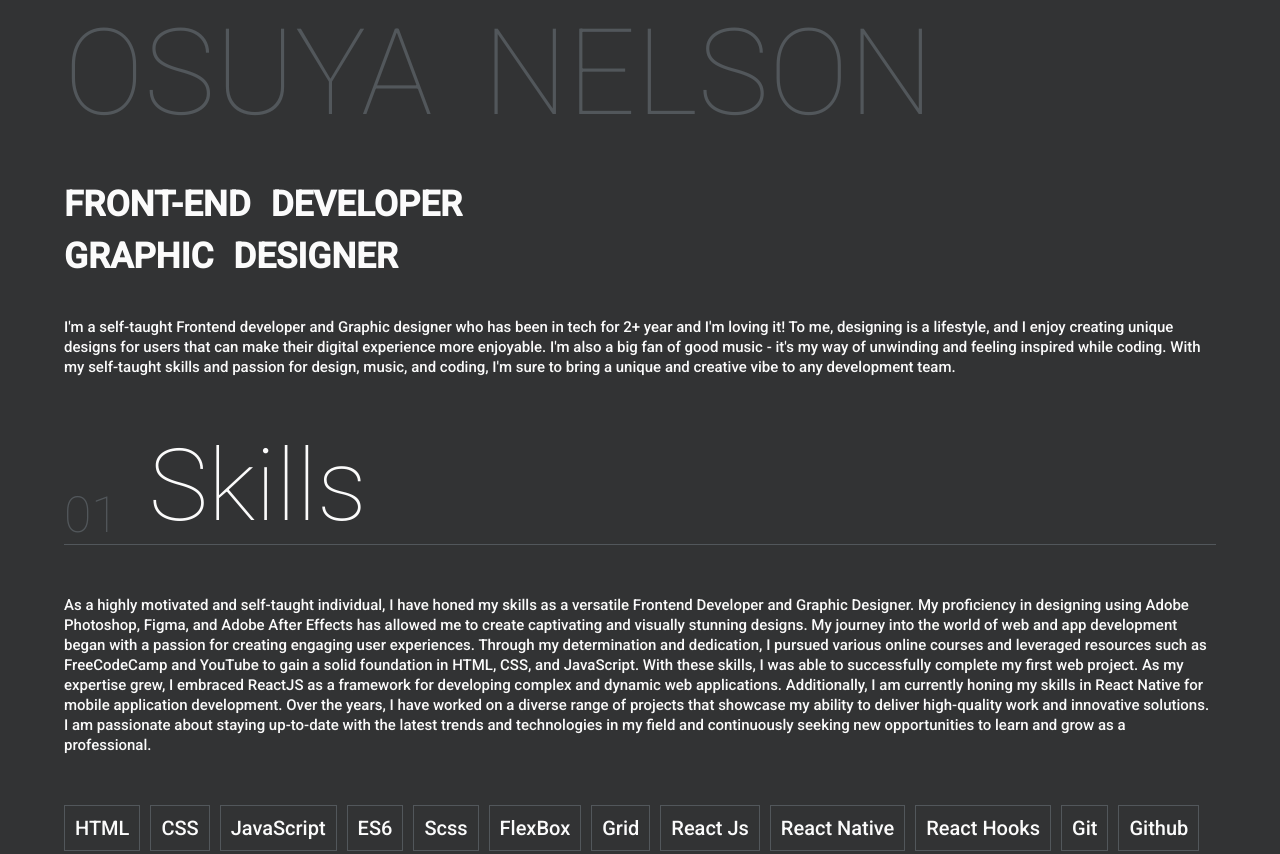
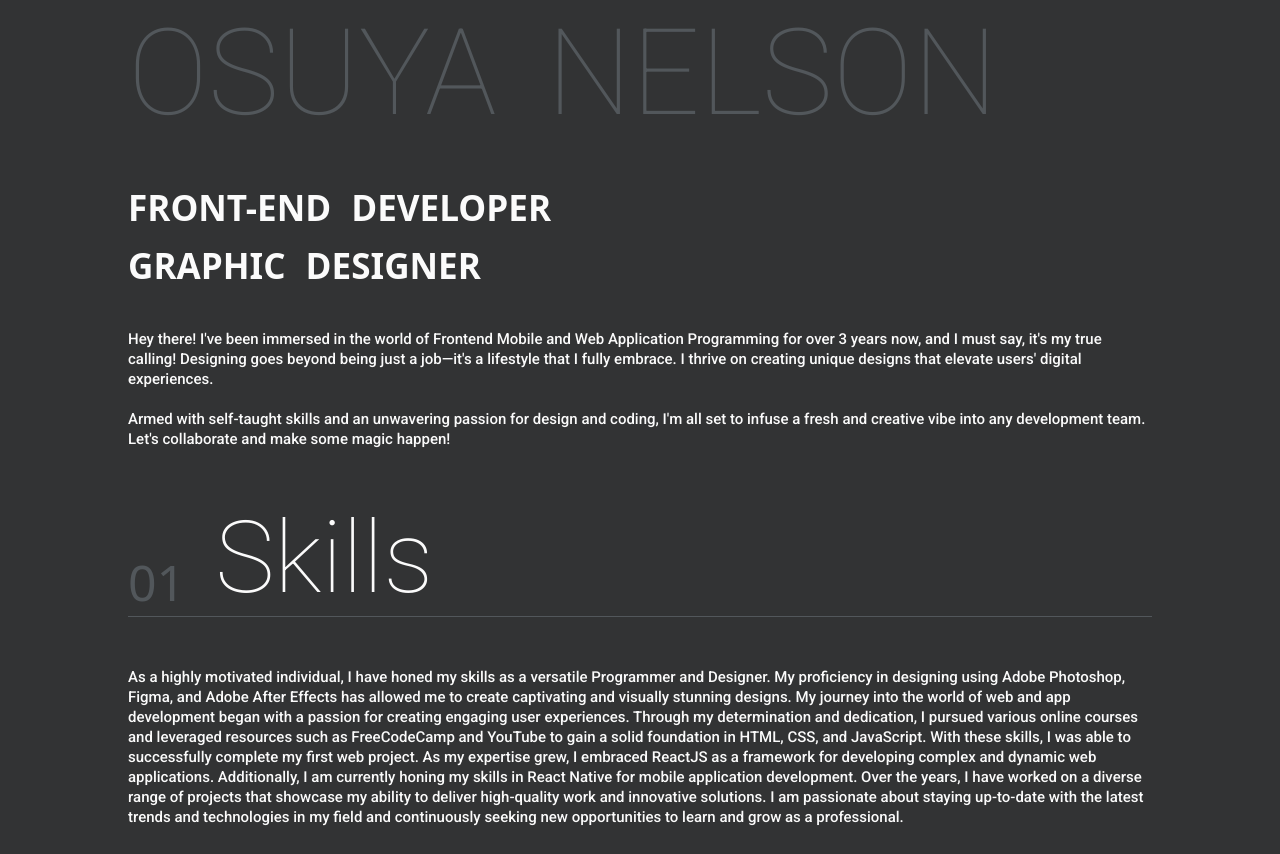
Before and after one commit to nehldotjs/singlepage, a plain HTML site: page index.html in a window 1280 px wide. Shown: the part 268-1122 px from the top of the page. Drawn offline with Linux system fonts and the light colour scheme.

Commit message:
NEW COMMIT

```diff
--- a/index.html
+++ b/index.html
@@ -6,7 +6,7 @@
     <meta http-equiv="X-UA-Compatible" content="IE=edge">
     <meta name="viewport" content="width=device-width, initial-scale=1.0">
     <link rel="stylesheet" href="./style.css">
-    <title>Document</title>
+    <title>Nelson Osuya </title>
 </head>
 
 <body>
@@ -28,24 +28,23 @@
                 <h3>FRONT-END <span>DEVELOPER</span> </h3>
                 <h3>GRAPHIC <span>DESIGNER</span> </h3>
             </div>
-            <div class="aboutme">I'm a self-taught Frontend developer and Graphic designer who has been in tech
-                for 2+ year and I'm loving
-                it! To me, designing is a lifestyle, and I enjoy creating unique designs for users that can make their
-                digital
-                experience more enjoyable. I'm also a big fan of good music - it's my way of unwinding and feeling
-                inspired while
-                coding. With my self-taught skills and passion for design, music, and coding, I'm sure to bring a unique
-                and creative
-                vibe to any development team. </div>
+            <div class="aboutme">Hey there! I've been immersed in the world of Frontend Mobile and Web Application
+                Programming for over 3 years now, and
+                I must say, it's my true calling! Designing goes beyond being just a job—it's a lifestyle that I fully
+                embrace. I thrive
+                on creating unique designs that elevate users' digital experiences. <br><br>
+
+                Armed with self-taught skills and an unwavering passion for design and coding, I'm all set to infuse a
+                fresh and
+                creative vibe into any development team. Let's collaborate and make some magic happen!</div>
         </section>
         <section class="skills" id="skills">
             <div class="heading">
                 <h3><span>01</span> Skills</h3>
             </div>
             <div class="skillWriteUp">
-                <h4>As a highly motivated and self-taught individual, I have honed my skills as a versatile Frontend
-                    Developer and Graphic
-                    Designer. My proficiency in designing using Adobe Photoshop, Figma, and Adobe After Effects has
+                <h4>As a highly motivated individual, I have honed my skills as a versatile Programmer
+                    and Designer. My proficiency in designing using Adobe Photoshop, Figma, and Adobe After Effects has
                     allowed me to create
                     captivating and visually stunning designs. My journey into the world of web and app development
                     began with a passion for
@@ -100,9 +99,9 @@
                 </div>
             </div>
             <div class="writeUp">
-                <h3>You can reach me via social platforms or through my Gmail. Please feel free to message me on any of
-                    these channels.
-                    Thank you.</h3>
+                <h3>Feel free to connect with me on various social platforms or drop me a message on Gmail. I'm easily
+                    accessible through
+                    these channels. Appreciate your time!</h3>
             </div>
             <div class="socials">
                 <a href="https://github.io/nehldotjs" class="links">GitHub </a>
@@ -115,7 +114,7 @@
         </section>
         <footer>
             <h3>Osuya Nelson -portfolio &copy;2023</h3>
-            <h3>Code -Nelson</h3>
+            <h3>Programmer -Nelson</h3>
             <h3>Designer -Nelson</h3>
         </footer>
     </div>
--- a/style.css
+++ b/style.css
@@ -5,6 +5,7 @@
     padding: 0px;
     margin: 0px;
     box-sizing: border-box;
+    font-family: system-ui, -apple-system, BlinkMacSystemFont, 'Segoe UI', Roboto, Oxygen, Ubuntu, Cantarell, 'Open Sans', 'Helvetica Neue', sans-serif;
 }
 
 html {
@@ -20,7 +21,7 @@ body {
 .bodyWrapper {
     display: flex;
     flex-direction: column;
-    width: 90%;
+    width: 80%;
     height: auto;
     justify-content: center;
     align-items: flex-start;
@@ -210,6 +211,7 @@ header {
     font-size: 20px;
     border: 1px solid #52575b;
 }
+
 .skills .myCerts {
     width: 100%;
     justify-content: space-between;
@@ -403,13 +405,15 @@ header {
 .socials .links:hover {
     color: #52575b;
 }
-.socials .links img{
+
+.socials .links img {
     height: 20px;
     width: auto;
     display: flex;
     margin: auto;
     position: relative;
 }
+
 .mailButton {
     display: flex;
     width: 100%;
```
